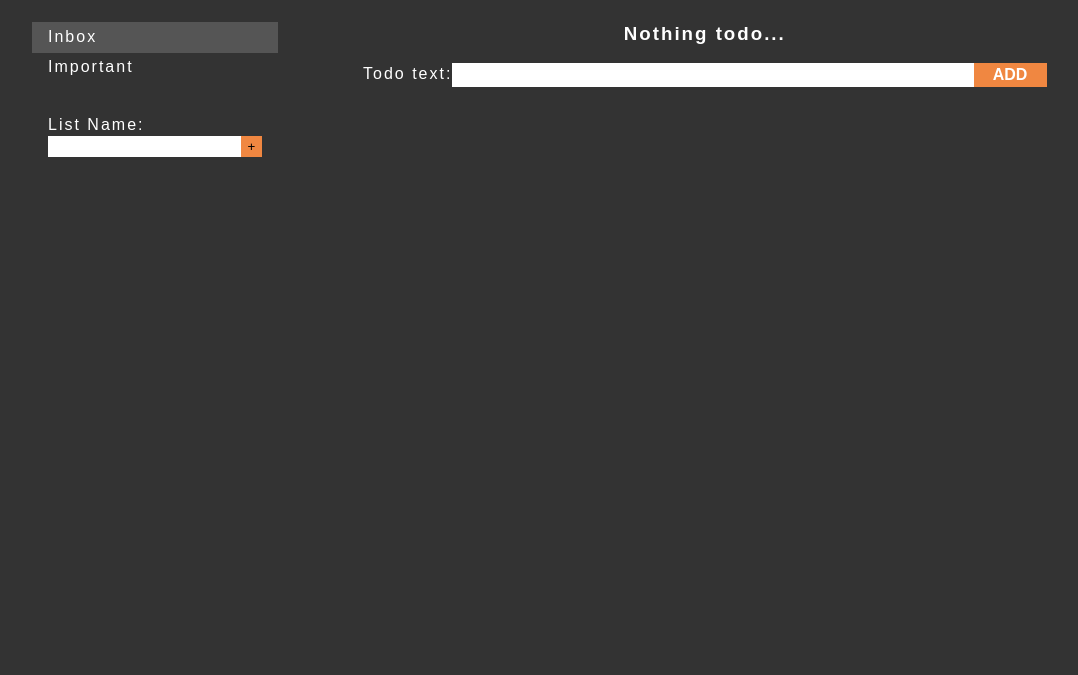
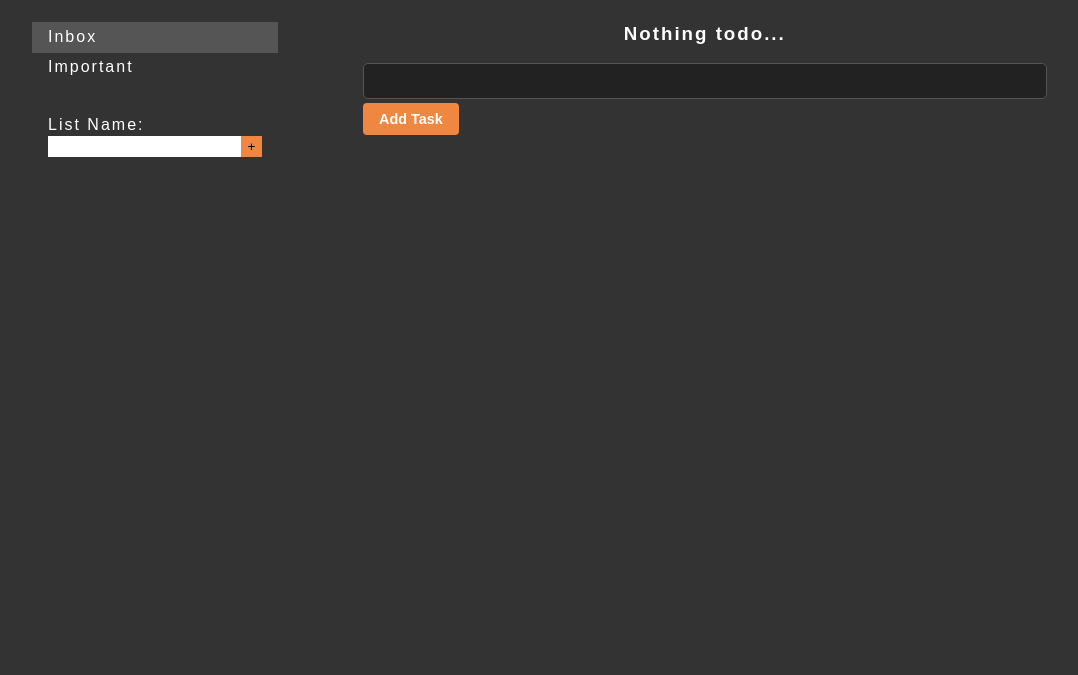
Before and after one commit to Lisviks/vanilla-js-todo-app, a plain HTML site: page index.html in a window 1280 px wide. Shown: the part 125-800 px from the top of the page, without its empty margins (58-1136 px from the left). Drawn offline with Linux system fonts and the light colour scheme.

Commit message:
Redo new todo form css

```diff
--- a/index.html
+++ b/index.html
@@ -56,10 +56,16 @@
           </li>
         </ul>
 
-        <form id="todo-form">
-          <label for="todo-text">Todo text:</label>
-          <input type="text" id="todo-text" />
-          <button type="submit" class="btn">ADD</button>
+        <form class="todo-form" id="todo-form">
+          <div class="input-field">
+            <input
+              type="text"
+              class="todo-text"
+              id="todo-text"
+              autocomplete="off"
+            />
+          </div>
+          <button type="submit" class="add-btn">Add Task</button>
         </form>
       </div>
     </div>
--- a/style.css
+++ b/style.css
@@ -114,38 +114,40 @@ h3 {
   grid-column: 2/3
 }
 
-#todo-form {
-  display: flex;
-  justify-content: center;
-  align-items: stretch;
+.todo-form {
+  margin-top: 1rem;
   width: 100%;
-  margin-top: 1rem;
 }
 
-#todo-form label {
-  align-self: center;
+.todo-form .input-field {
+  position: relative;
 }
 
-#todo-form #todo-text {
-  padding: .3rem 1rem;
-  border: none;
-  flex-grow: 1;
+.todo-form .input-field .todo-text {
+  width: 100%;
+  padding: .5rem .8rem;
+  border: 1px solid #555;
+  border-radius: 5px;
+  background: #222;
+  color: #fff;
+  font-size: 1rem;
   outline: none;
-  width: 100px;
 }
 
-#todo-form #todo-text:focus {
-  outline: #f08741 solid 2px;
-  outline-offset: -2px;
+.todo-form .input-field .todo-text:focus {
+  border-color: #f08741;
 }
 
-.btn {
-  padding: 0 1.2rem;
+.add-btn {
+  cursor: pointer;
+  margin-top: .3rem;
+  padding: .5rem 1rem;
   border: none;
+  border-radius: 4px;
   background: #f08741;
   color: #fff;
   font-weight: bold;
-  font-size: 1rem;
+  font-size: .9rem;
 }
 
 .todo-list {
```
